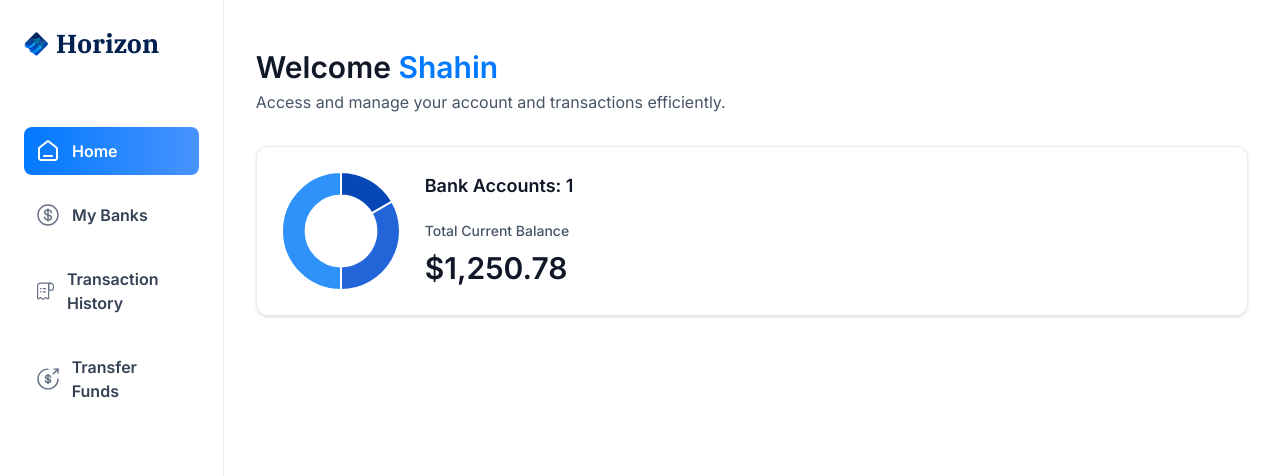
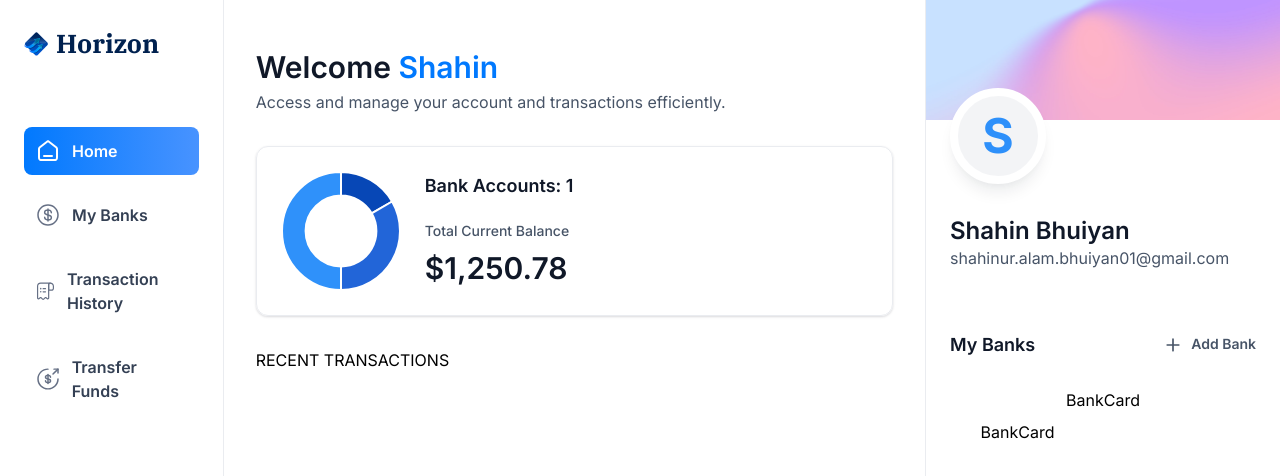
Before and after one commit to ShahinurAlamBhuiyan/Bank-Horizon, a Next.js app: page / in a window 1280 px wide. Shown: the top 476 px of the page. Built offline with nearby package versions, Linux system fonts and the light colour scheme.

Commit message:
implement right sidebar

```diff
--- a/app/(root)/page.tsx
+++ b/app/(root)/page.tsx
@@ -1,9 +1,10 @@
 import HeaderBox from '@/components/HeaderBox'
+import RightSidebar from '@/components/RightSidebar'
 import TotalBalanceBox from '@/components/TotalBalanceBox'
 import React from 'react'
 
 const Home = () => {
-  const loggedIn = { firstName: 'Shahin' }
+  const loggedIn = { firstName: 'Shahin', lastName: 'Bhuiyan', email: 'shahinur.alam.bhuiyan01@gmail.com' }
   return (
     <section className='home'>
       <div className='home-content'>
@@ -21,7 +22,15 @@
             totalCurrentBalance={1250.78}
           />
         </header>
+
+        RECENT TRANSACTIONS
       </div>
+
+      <RightSidebar
+        user={loggedIn}
+        transactions={[]}
+        banks={[{}, {}]}
+      />
     </section>
   )
 }
--- /dev/null
+++ b/components/BankCard.tsx
@@ -0,0 +1,9 @@
+import React from 'react'
+
+const BankCard = () => {
+  return (
+    <div>BankCard</div>
+  )
+}
+
+export default BankCard
--- /dev/null
+++ b/components/RightSidebar.tsx
@@ -0,0 +1,57 @@
+import Image from 'next/image'
+import Link from 'next/link'
+import React from 'react'
+import BankCard from './BankCard'
+
+const RightSidebar = ({ user, transactions, banks }: RightSidebarProps) => {
+    return (
+        <aside className='right-sidebar'>
+            <section className='flex flex-col pb-8'>
+                <div className='profile-banner' />
+                <div className='profile'>
+                    <div className='profile-img'>
+                        <span className='text-5xl font-bold text-blue-500'>{user.firstName[0]}</span>
+                    </div>
+
+                    <div className='profile-details'>
+                        <h1 className='profile-name'>
+                            {user.firstName} {user.lastName}
+                        </h1>
+                        <p className='profile-email'>{user.email}</p>
+                    </div>
+                </div>
+            </section>
+
+            <section className='banks'>
+                <div className='flex w-full justify-between'>
+                    <h2 className='header-2'>My Banks </h2>
+                    <Link href='/' className='flex gap-2'>
+                        <Image
+                            src='/icons/plus.svg'
+                            width={20}
+                            height={20}
+                            alt='plus'
+                        />
+                        <h2 className='text-14 font-semibold text-gray-600'>
+                            Add Bank
+                        </h2>
+                    </Link>
+                </div>
+                {banks?.length > 0 && (
+                    <div className='relative flex flex-1 flex-col items-center justify-center gap-5'>
+                        <div className='relative z-10'>
+                            <BankCard />
+                        </div>
+                        {banks[1] && (
+                            <div className='absolute right-0 top-8 z-0 w-[90%]'>
+                                <BankCard />
+                            </div>
+                        )}
+                    </div>
+                )}
+            </section>
+        </aside>
+    )
+}
+
+export default RightSidebar
```
